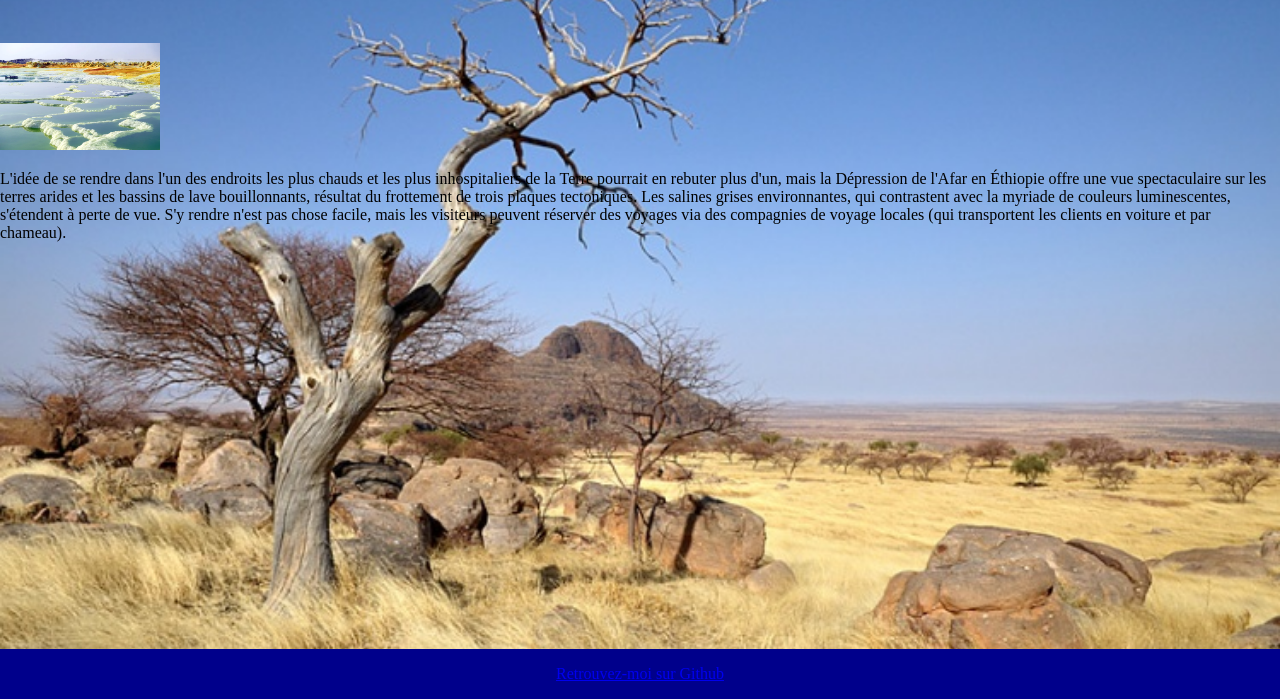
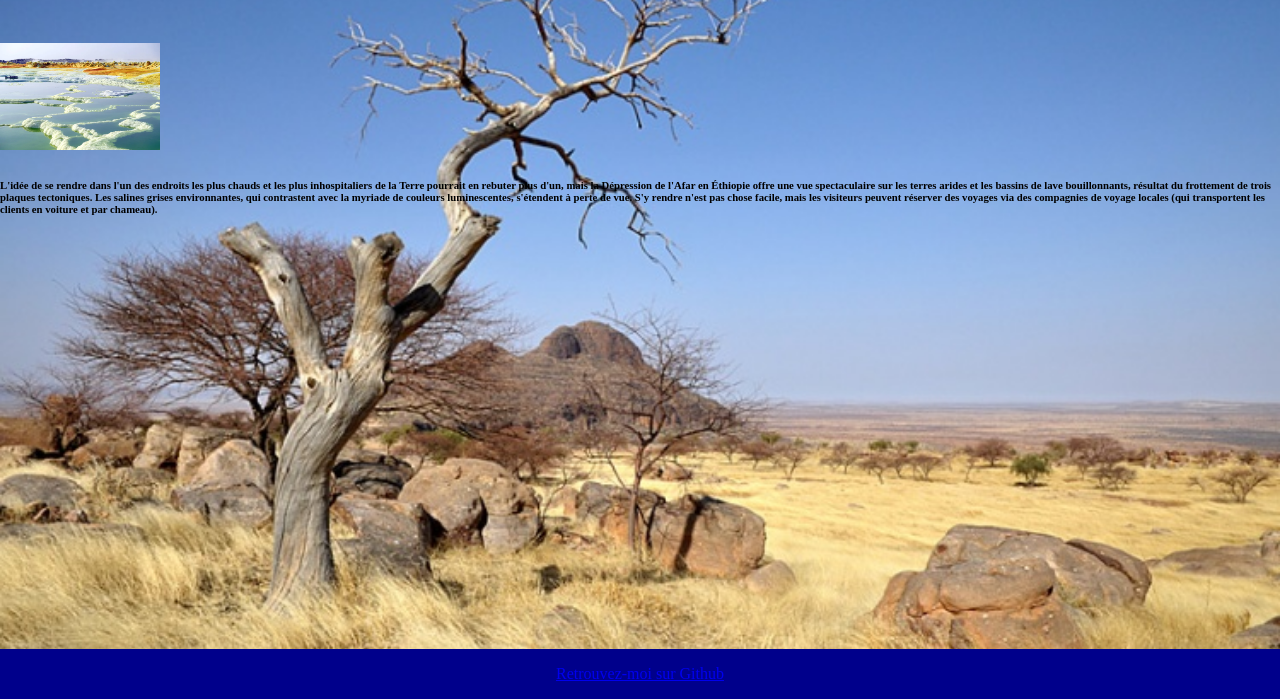
Before and after one commit to thioroDiop/JAMStackNetlify, an Eleventy site: page posts/2021-09-30-les-plus-beaux-paysages-africains.md in a window 1280 px wide. Shown: the part 101-800 px from the top of the page. Built offline with nearby package versions, Linux system fonts and the light colour scheme; Eleventy itself is replaced by a stand-in of ours; files that its build step writes are made by us from their sources.

Commit message:
Update Blog “2021-09-30-les-plus-beaux-paysages-africains”

```diff
--- a/posts/2021-09-30-les-plus-beaux-paysages-africains.md
+++ b/posts/2021-09-30-les-plus-beaux-paysages-africains.md
@@ -4,8 +4,6 @@ tags: posts
 title: Les plus beaux paysages africains
 date: 2021-09-30T08:18:11.548Z
 ---
-
-
 ![](/assets/img/uploads/paysageafrique.webp)
 
-L'idée de se rendre dans l'un des endroits les plus chauds et les plus inhospitaliers de la Terre pourrait en rebuter plus d'un, mais la Dépression de l'Afar en Éthiopie offre une vue spectaculaire sur les terres arides et les bassins de lave bouillonnants, résultat du frottement de trois plaques tectoniques. Les salines grises environnantes, qui contrastent avec la myriade de couleurs luminescentes, s'étendent à perte de vue. S'y rendre n'est pas chose facile, mais les visiteurs peuvent réserver des voyages via des compagnies de voyage locales (qui transportent les clients en voiture et par chameau).
+###### L'idée de se rendre dans l'un des endroits les plus chauds et les plus inhospitaliers de la Terre pourrait en rebuter plus d'un, mais la Dépression de l'Afar en Éthiopie offre une vue spectaculaire sur les terres arides et les bassins de lave bouillonnants, résultat du frottement de trois plaques tectoniques. Les salines grises environnantes, qui contrastent avec la myriade de couleurs luminescentes, s'étendent à perte de vue. S'y rendre n'est pas chose facile, mais les visiteurs peuvent réserver des voyages via des compagnies de voyage locales (qui transportent les clients en voiture et par chameau).
```
